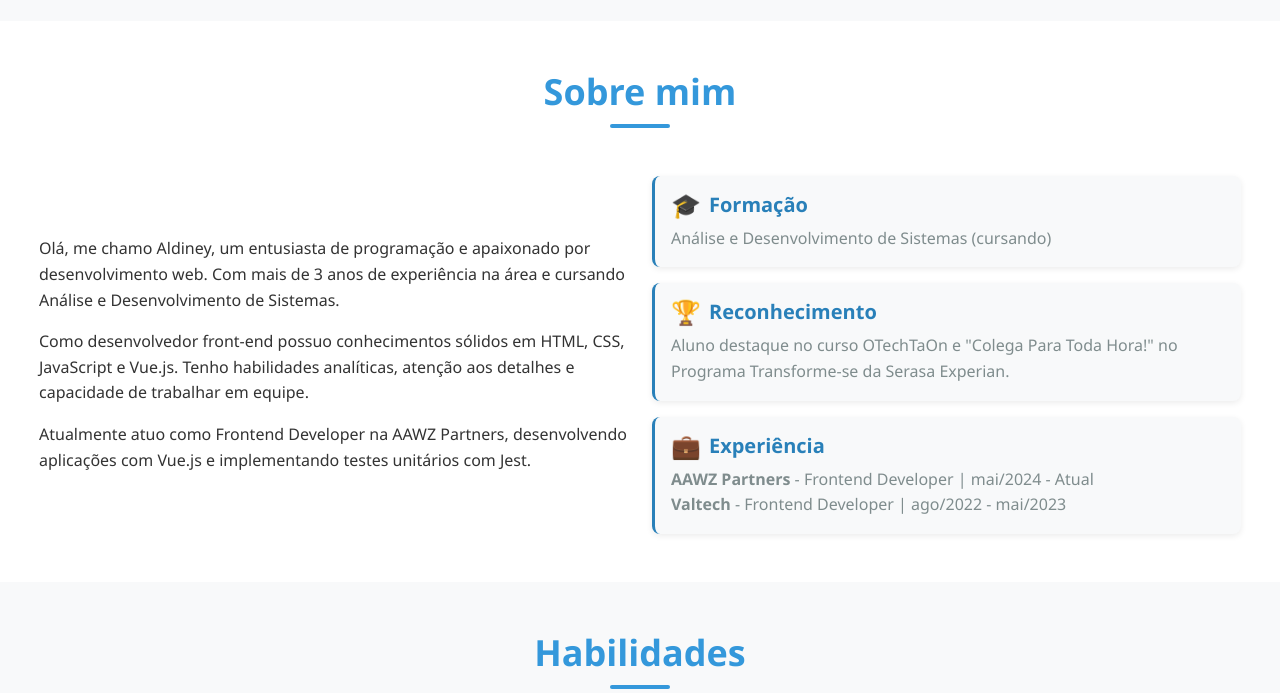
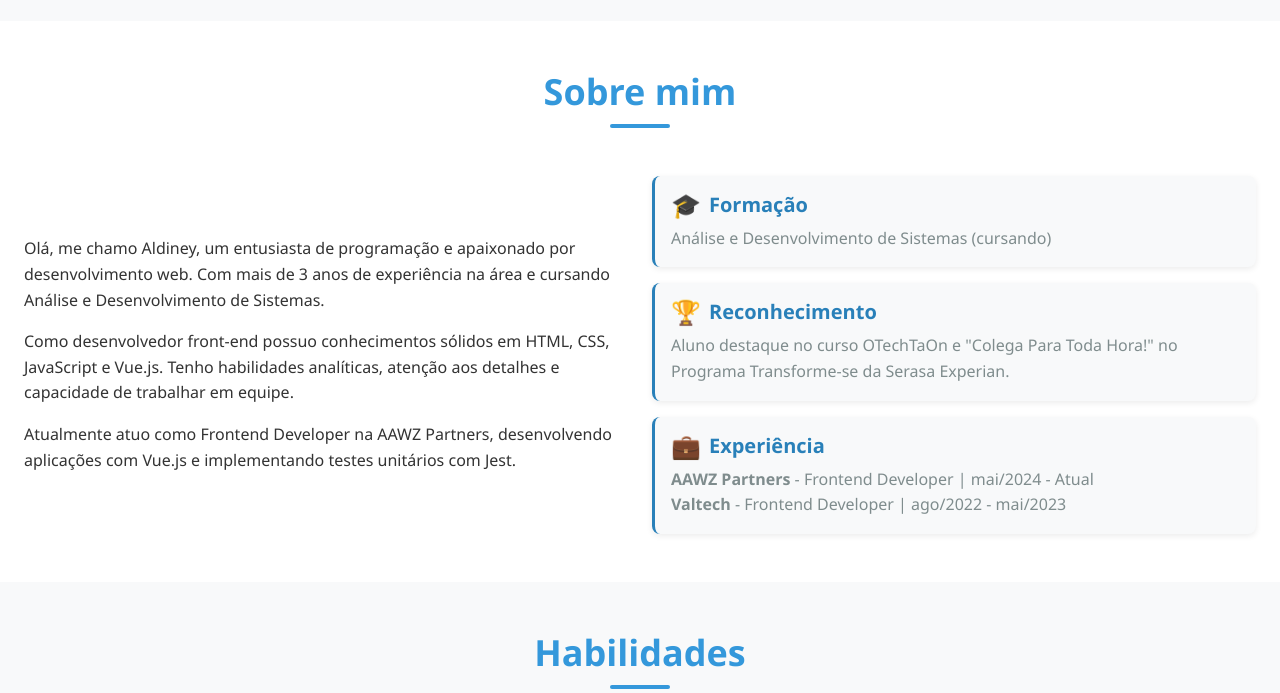
Before and after one commit to aldiney-moreira/dev-portfolio, a website built with Vite: page index.html in a window 1280 px wide. Shown: the part 107-800 px from the top of the page. Built offline with nearby package versions, Linux system fonts and the light colour scheme.

Commit message:
style: update container width variable

```diff
--- a/src/styles/main.css
+++ b/src/styles/main.css
@@ -46,8 +46,7 @@
   --spacing-xxlarge: 4rem;
 
   /* Tamanhos de containers */
-  --container-width: 1250px;
-  --container-narrow: 800px;
+  --container-width: 1350px;
 
   /* Border radius */
   --radius-small: 4px;
```
